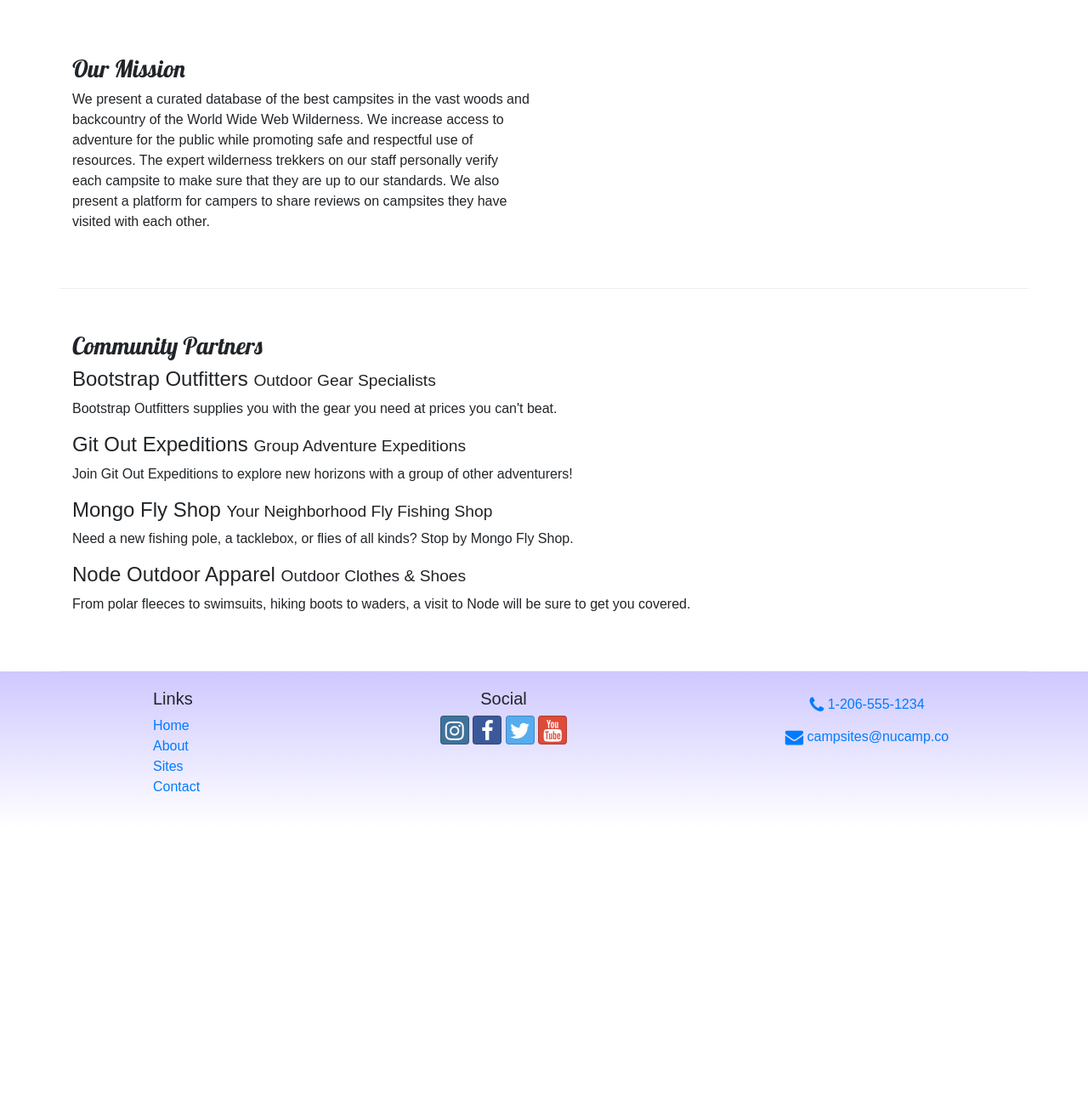
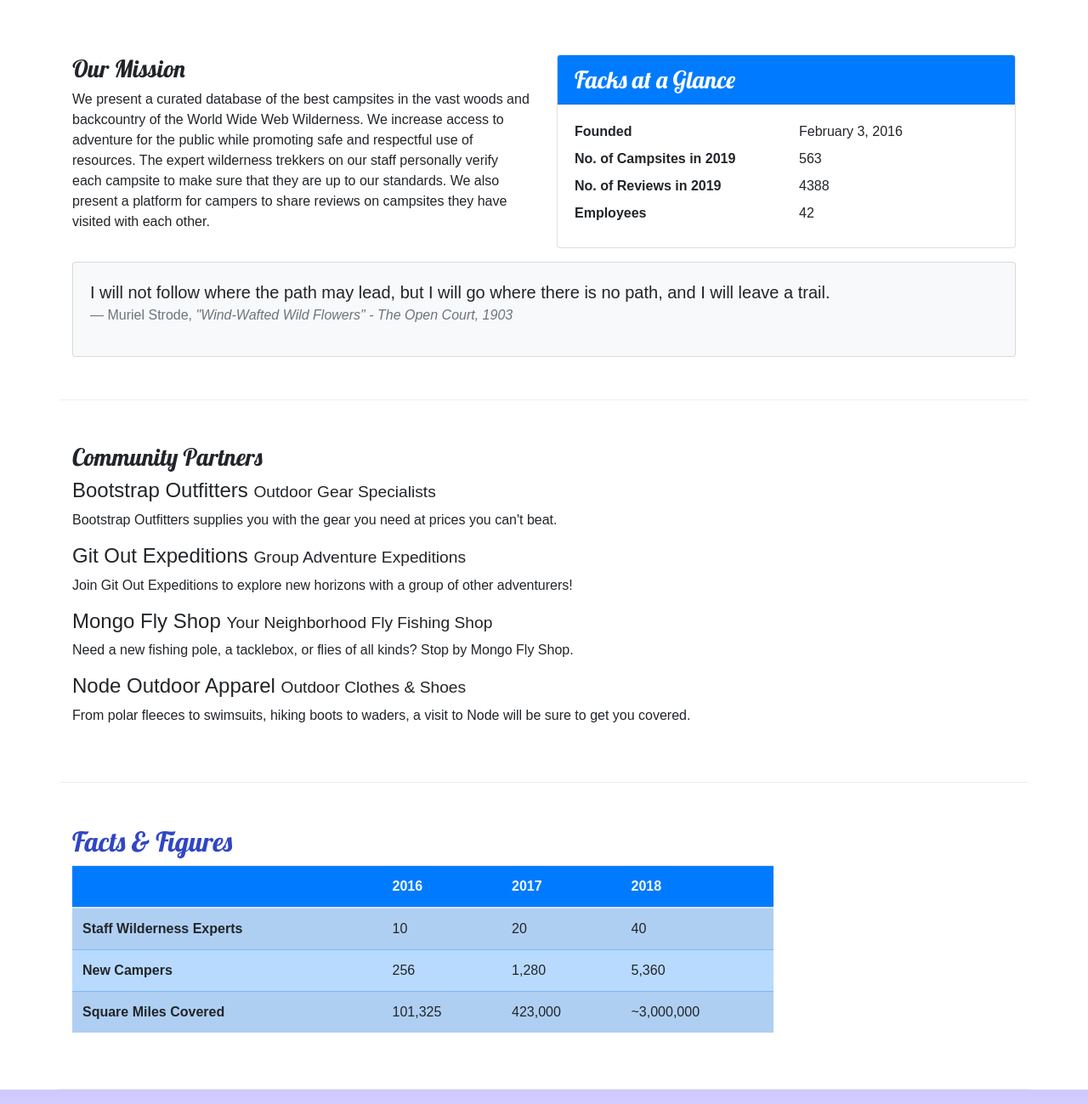
Before and after one commit to anniepuy/haganCampsite, a website: page aboutus.html in a window 1280 px wide. Shown: the part 340-1639 px from the top of the page at 85% size. Before the commit the page ends 1314 px from the top, so only its background shows below. Drawn offline with nearby package versions, Linux system fonts and the light colour scheme.

Commit message:
Included table in about us

```diff
--- a/aboutus.html
+++ b/aboutus.html
@@ -70,6 +70,35 @@
                 <h3>Our Mission</h3>
                 <p>We present a curated database of the best campsites in the vast woods and backcountry of the World Wide Web Wilderness. We increase access to adventure for the public while promoting safe and respectful use of resources. The expert wilderness trekkers on our staff personally verify each campsite to make sure that they are up to our standards. We also present a platform for campers to share reviews on campsites they have visited with each other.</p>
             </div>
+            <div class="col-sm-6">
+                <div class="card">
+                    <h3 class="card-header bg-primary text-white">Facks at a Glance</h3>
+                    <div class="card-body">
+                        <div class="row">
+                            <dt class="col-6">Founded</dt>
+                            <dd class="col-6">February 3, 2016</dd>
+                            <dt class="col-6">No. of Campsites in 2019</dt>
+                            <dd class="col-6">563</dd>
+                            <dt class="col-6">No. of Reviews in 2019</dt>
+                            <dd class="col-6">4388</dd>
+                            <dt class="col-6">Employees</dt>
+                            <dd class="col-6">42</dd>
+                        </div>
+                    </div>
+                </div>
+            </div>
+            <div class="col">
+                <div class="card bg-light mt-3">
+                    <blockquote class="blockquote card-body">
+                        <p class="mb-0">I will not follow where the path may lead, but I will go where there is no path, and I will leave a trail.</p>
+                        <footer class="blockquote-footer">Muriel Strode,
+                            <cite title="Source Title">"Wind-Wafted Wild Flowers" -
+                                The Open Court, 1903
+                            </cite>
+                        </footer>
+                    </blockquote>
+                </div>
+            </div>
         </div>
 
         <div class="row row-content">
@@ -85,9 +114,48 @@
                 <p class="d-none d-sm-block">From polar fleeces to swimsuits, hiking boots to waders, a visit to Node will be sure to get you covered.</p>
             </div>
         </div>
+
+
+        <div class="row row-content">
+            <div class="col-sm-9">
+                <h2>Facts &amp; Figures</h2>
+                <div class="table-responsive">
+                    <table class="table table-striped">
+                        <thead>
+                            <tr class="bg-primary text-light">
+                                <th></th>
+                                <th>2016</th>
+                                <th>2017</th>
+                                <th>2018</th>
+                            </tr>
+                        </thead>
+                        <tbody class="table-primary">
+                            <tr>
+                                <th>Staff Wilderness Experts</th>
+                                <td>10</td>
+                                <td>20</td>
+                                <td>40</td>
+                            </tr>
+                            <tr>
+                                <th>New Campers</th>
+                                <td>256</td>
+                                <td>1,280</td>
+                                <td>5,360</td>
+                            </tr>
+                            <tr>
+                                <th>Square Miles Covered</th>
+                                <td>101,325</td>
+                                <td>423,000</td>
+                                <td>~3,000,000</td>
+                            </tr>
+                        </tbody>
+                    </table>
+                </div>
+            </div>
+        </div>
     </div>
 
-    <footer>
+    <footer class="site-footer">
         <div class="container">
             <div class="row">
                 <div class="col-4 col-sm-2 offset-1">
--- a/css/styles.css
+++ b/css/styles.css
@@ -14,7 +14,7 @@
     color: #CEC8FF;
 }
 
-footer {
+.site-footer {
     background-image: linear-gradient(#CEC8FF, white);
     padding: 20px 0;
 }
```
Also changed, not shown: contactus.html (+1 -1 lines), index.html (+1 -1 lines).
